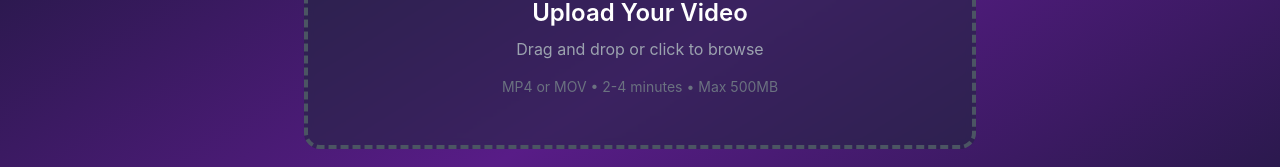
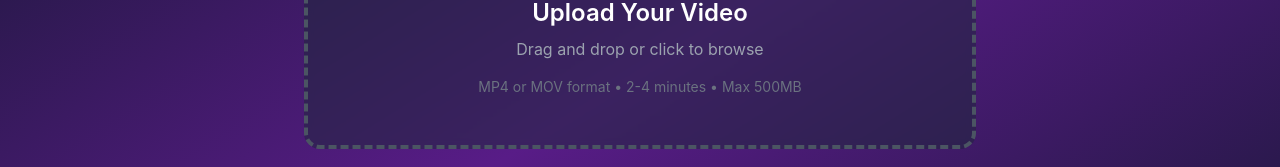
Before and after one commit to ashish9731/EP_NEW, a React (Create React App) app in the folder frontend/: page / in a window 1280 px wide. Shown: the part 326-493 px from the top of the page. Built offline with nearby package versions, Linux system fonts and the light colour scheme.

Commit message:
auto-commit for 0b198192-365c-4454-9635-ff8f8811e20e

```diff
--- a/frontend/src/pages/UploadPage.js
+++ b/frontend/src/pages/UploadPage.js
@@ -120,7 +120,7 @@ const UploadPage = ({ onUploadComplete }) => {
                 Drag and drop or click to browse
               </p>
               <p className="text-sm text-gray-500">
-                MP4 or MOV • 2-4 minutes • Max 500MB
+                MP4 or MOV format • 2-4 minutes • Max 500MB
               </p>
             </div>
           ) : (
```
